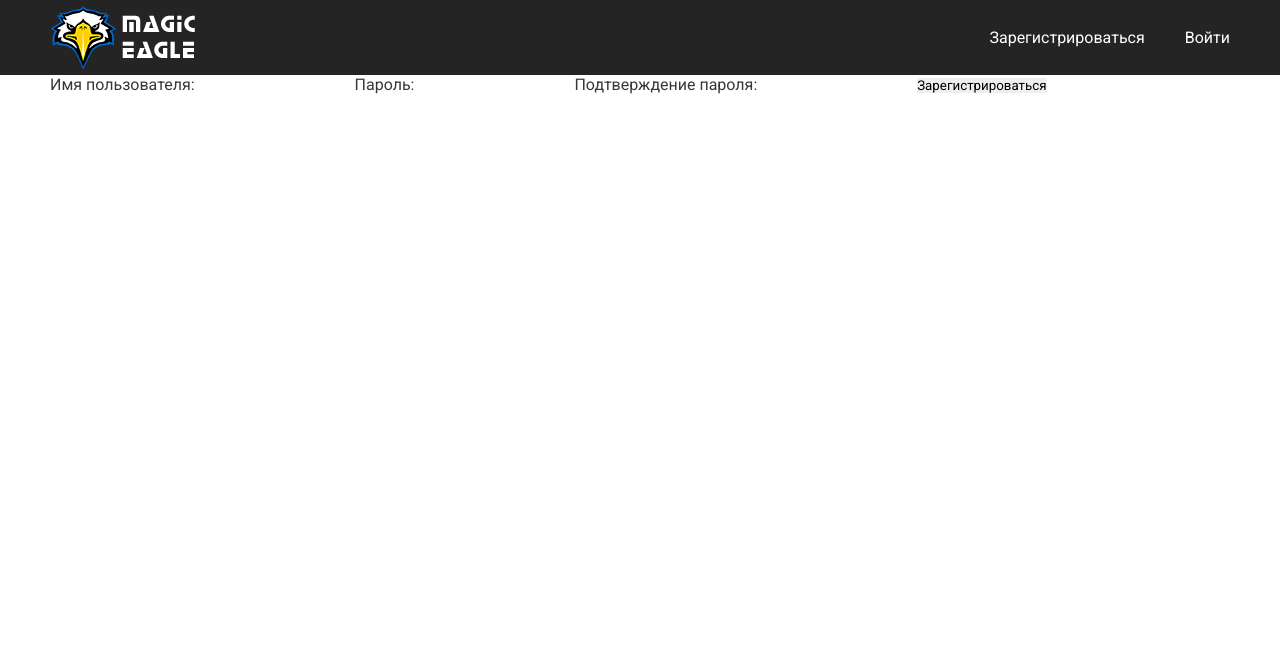
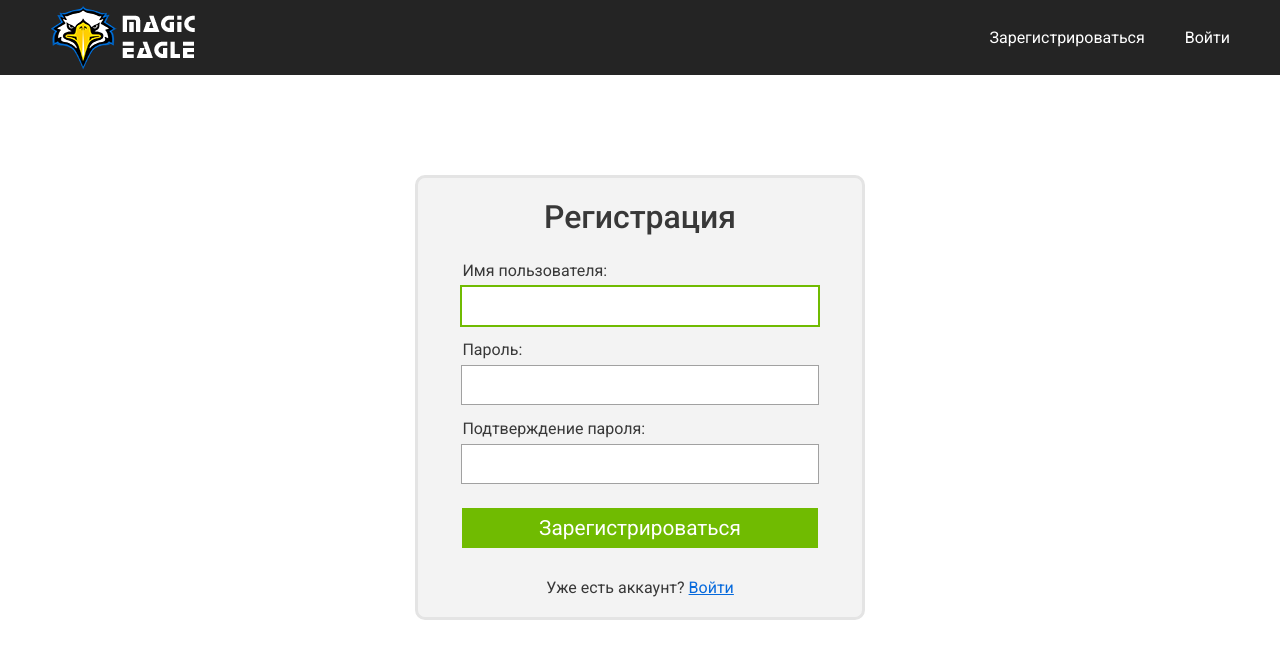
Before and after one commit to HolyDorus/django_youtube_helper, a Django app: page /users/register/ in a window 1280 px wide. Shown: the top 659 px of the page. Run offline with Django 3.2, Linux system fonts and the light colour scheme.

Commit message:
Updated 'register' page

```diff
--- a/YouTubeHelper/main/static/main/script.js
+++ b/YouTubeHelper/main/static/main/script.js
@@ -21,7 +21,8 @@ async function resultsSubmitHandler(event) {
 
     if (response.ok) {
         if (responseData.error) {
-            console.log(`Error: ${responseData.error}`);
+            alert(responseData.error);
+            return;
         }
 
         icon = form.children[2].children[0];
@@ -74,7 +75,8 @@ async function likedSubmitHandler(event) {
 
     if (response.ok) {
         if (responseData.error) {
-            console.log(`Error: ${responseData.error}`);
+            alert(responseData.error);
+            return;
         }
 
         if (responseData.video_status == 'removed') {
--- a/YouTubeHelper/main/static/main/style.css
+++ b/YouTubeHelper/main/static/main/style.css
@@ -300,7 +300,7 @@ header {
 .card {
     margin: 100px auto 0 auto;
     background-color: rgb(243, 243, 243);
-    max-width: 330px;
+    max-width: 450px;
     border: 3px solid rgb(228, 228, 228);
     border-radius: 10px;
 }
@@ -315,10 +315,11 @@ header {
 
 .additionally {
     text-align: center;
-    padding: 20px 0;
+    padding-top: 30px;
+    padding-bottom: 20px;
 }
 
-.card-login-button {
+.card-button {
     display: block;
     background-color: rgb(112, 187, 1);
     width: 100%;
@@ -355,8 +356,9 @@ header {
     margin-bottom: 15px;
     margin-top: 7px;
     padding: 5px 10px;
+    outline: rgb(161, 161, 161) solid 1px;
 }
 
 .card-form-fields input:focus {
-    outline: rgb(112, 187, 1) solid 1px;
+    outline: rgb(112, 187, 1) solid 2px;
 }
--- a/YouTubeHelper/main/utils.py
+++ b/YouTubeHelper/main/utils.py
@@ -184,7 +184,9 @@ class VideoManager:
             user = request.user
 
             if not user.is_authenticated:
-                data = {'error': 'User is not authenticated!'}
+                data = {
+                    'error': 'Для этого действия необходимо войти в аккаунт!'
+                }
                 return data
 
             video = user.liked_videos.filter(video_id=video_id)
@@ -200,6 +202,6 @@ class VideoManager:
                 new_video.save()
                 data = {'video_status': 'added'}
         else:
-            data = {'error': '\'video_id\' not found!'}
+            data = {'error': 'Видео \'video_id\' не найдено!'}
 
         return data
--- a/YouTubeHelper/users/templates/users/login.html
+++ b/YouTubeHelper/users/templates/users/login.html
@@ -24,11 +24,11 @@
                                     {{ field.label_tag }} {{ field }}
                                 {% endfor %}
                             </div>
-                            <button type="submit" class="card-login-button">Войти</button>
+                            <button type="submit" class="card-button">Войти</button>
                         </div>
                     </form>
                 </div>
-                <div class="additionally">У вас еще нет аккаунта? <a href="{% url 'users:register' %}" class="card-link">Зарегистрируйтесь</a></div>
+                <div class="additionally">У вас еще нет аккаунта? <a href="{% url 'users:register' %}" class="card-link">Зарегистрироваться</a></div>
             </div>
         </div>
     </main>
--- a/YouTubeHelper/users/templates/users/register.html
+++ b/YouTubeHelper/users/templates/users/register.html
@@ -18,13 +18,23 @@
                 </div>
             {% endif %}
 
+            <div class="card">
+                <div class="card-title">Регистрация</div>
+                <div class="card-main">
                     <form method="POST">
+                        <div class="card-form-container">
+                            <div class="card-form-fields">
                                 {% csrf_token %}
                                 {% for field in form %}
                                     {{ field.label_tag }} {{ field }}
                                 {% endfor %}
-                <input type="submit" value="Зарегистрироваться">
+                            </div>
+                            <button type="submit" class="card-button">Зарегистрироваться</button>
+                        </div>
                     </form>
+                </div>
+                <div class="additionally">Уже есть аккаунт? <a href="{% url 'users:login' %}" class="card-link">Войти</a></div>
+            </div>
         </div>
     </main>
 {% endblock %}
```
Lines whose indentation alone changed are shown as unchanged.
